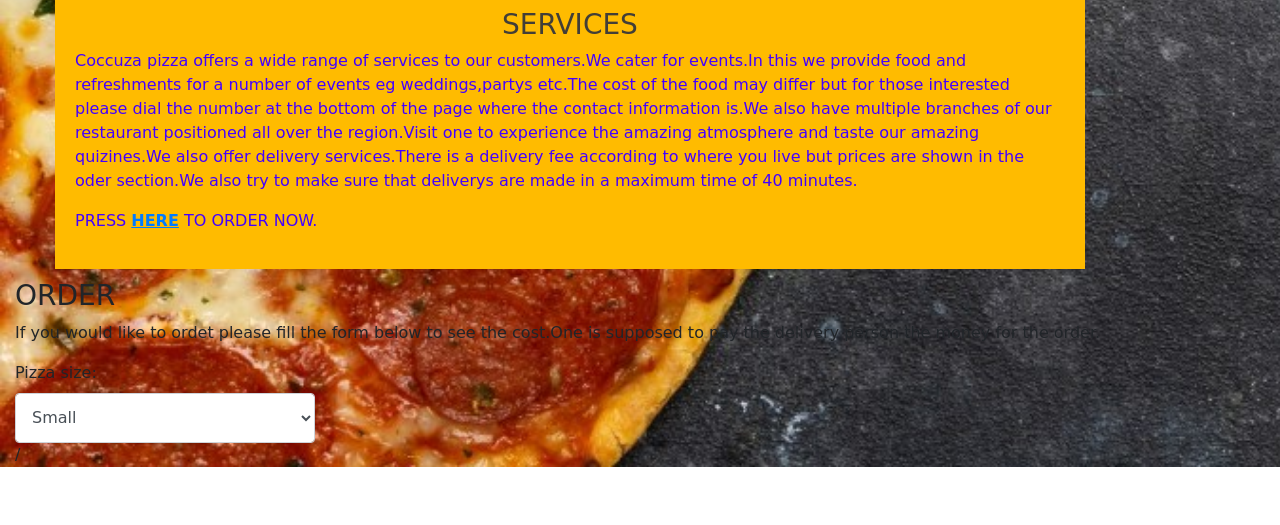
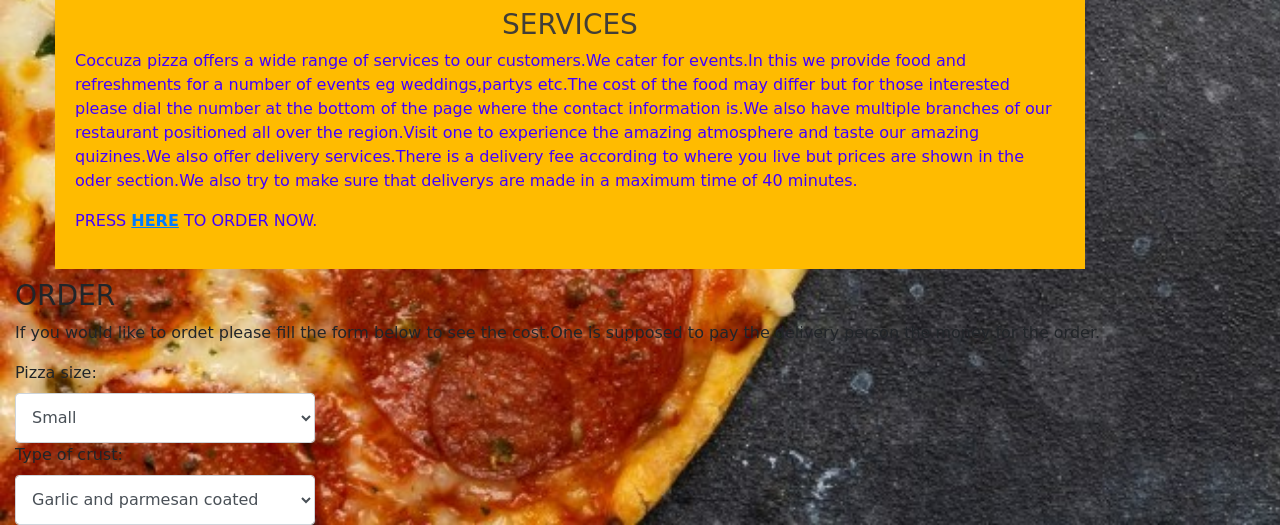
Before and after one commit to Victorvick399/Coccuza-pizza, a plain HTML site: page index.html in a window 1280 px wide. Shown: the part 1050-1575 px from the top of the page. Before the commit the page ends 1517 px from the top, so only its background shows below. Drawn offline with nearby package versions, Linux system fonts and the light colour scheme; a web font is replaced by a local one.

Commit message:
add a pizza crust selector

```diff
--- a/index.html
+++ b/index.html
@@ -47,7 +47,16 @@
             <option>Medium</option>
             <option>Large</option>
           </select>
-         /
+          <label>Type of crust:</label>
+          <select class="form-control" style=" height:50px;width:300px;">
+            <option>Garlic and parmesan coated</option>
+            <option>Cheese stuffed</option>
+            <option>Flat bread</option>
+            <option>Thin crust</option>
+            <option>Silicon style</option>
+            <option>Chicago deep dish</option>
+            <option>Neopolitan</option>
+            <option>New york style</option>
           </select>
         </form>
       </div>
```
